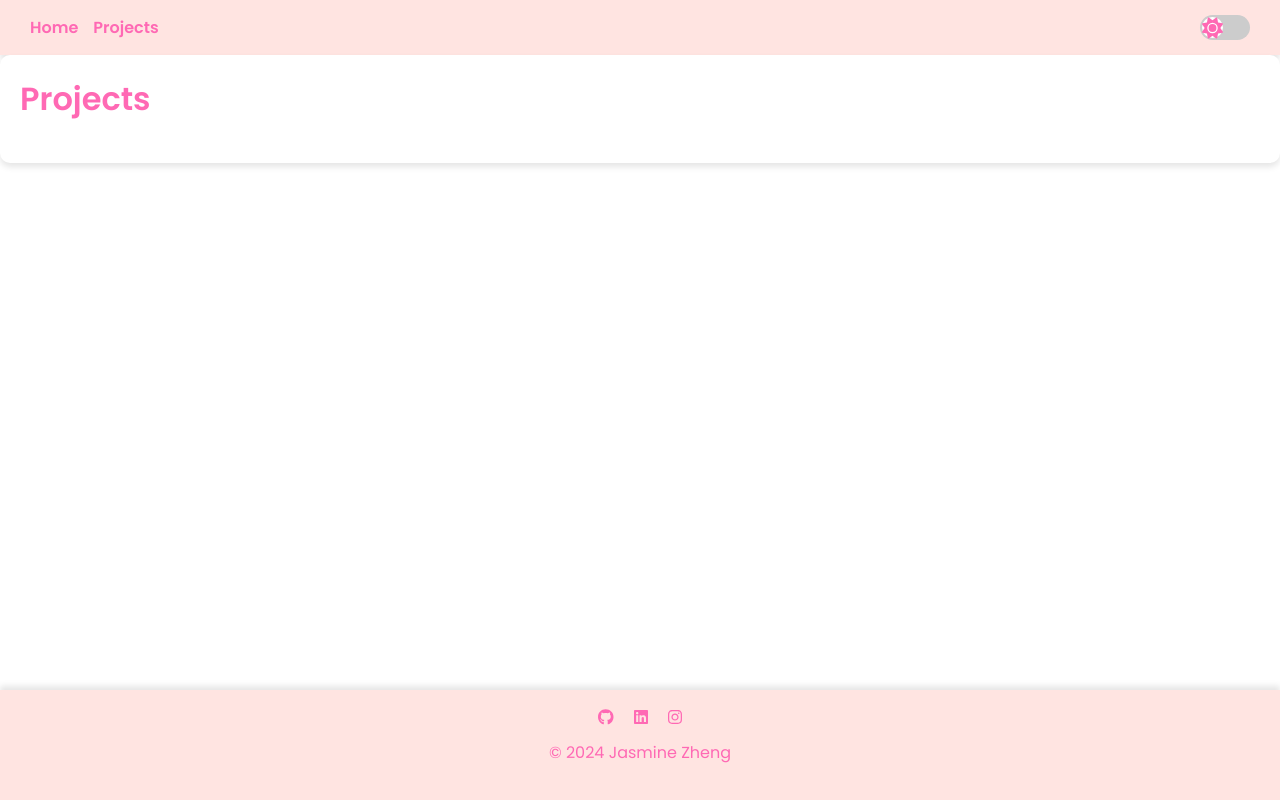
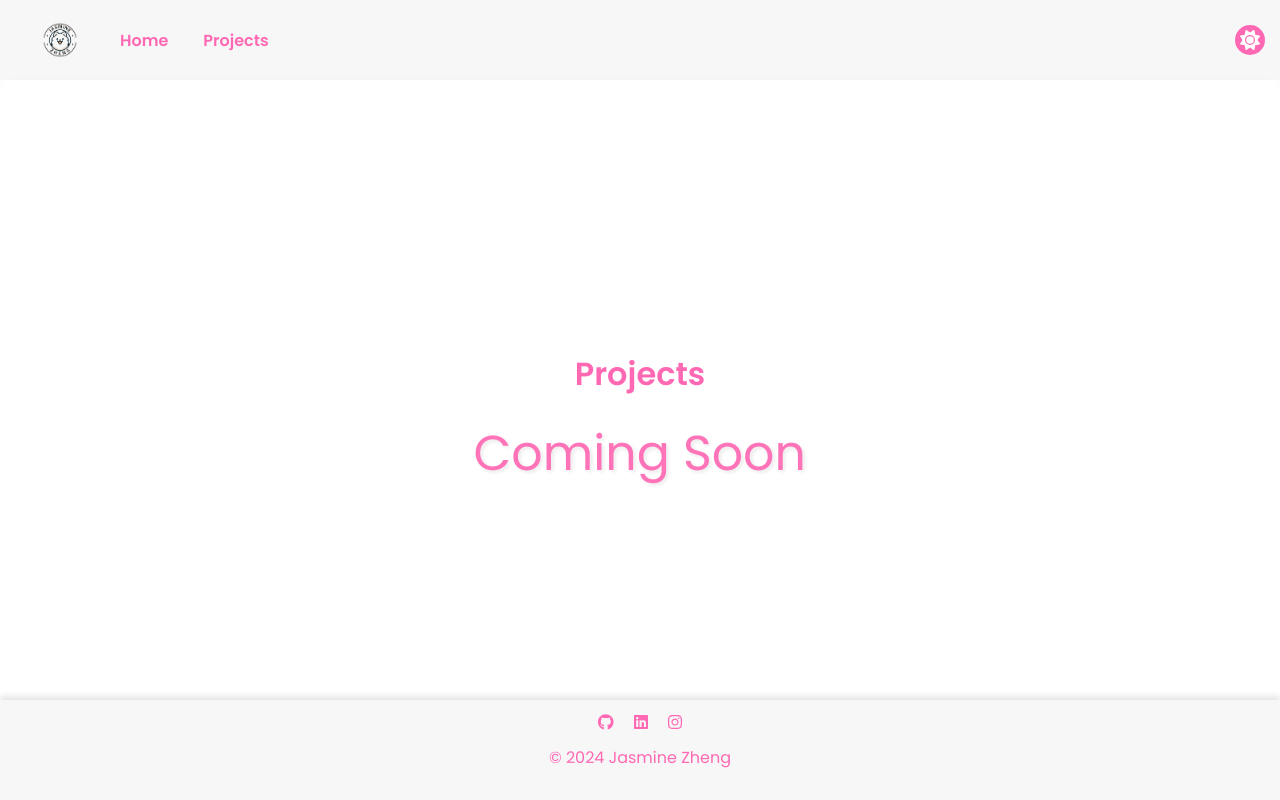
Before and after one commit to jzxr/jasminezheng, a React (Create React App) app in the folder portfolio/: page /projects in a window 1280 px wide. Built offline with nearby package versions, Linux system fonts and the light colour scheme.

Commit message:
edit project page

```diff
--- a/portfolio/public/index.html
+++ b/portfolio/public/index.html
@@ -3,7 +3,7 @@
   <head>
     <meta charset="UTF-8">
     <meta name="viewport" content="width=device-width, initial-scale=1.0">
-    <title>Portfolio</title>
+    <title>Jasmine's Portfolio</title>
     <link href="https://fonts.googleapis.com/css2?family=Poppins:wght@300;400;500;600&display=swap" rel="stylesheet">
   </head>
   <body>
--- a/portfolio/src/App.css
+++ b/portfolio/src/App.css
@@ -7,8 +7,9 @@ body, h1, h2, p, ul {
 
 body {
   font-family: 'Poppins', sans-serif;
-  background-color: #f7f7f7;
-  color: #333;
+  background-color: var(--background-color);
+  color: var(--text-color);
+  transition: background-color 0.3s, color 0.3s;
   display: flex;
   flex-direction: column;
   min-height: 100vh;
@@ -21,8 +22,9 @@ a {
 .light-mode {
   --background-color: #f7f7f7;
   --text-color: #333;
-  --header-background: #ffe4e1;
+  --header-background: #f7f7f7; /* Light background for header */
   --header-color: #ff69b4;
+  --footer-background: #f7f7f7; /* Light background for footer */
   --button-background: #ffb6c1;
   --button-hover-background: #ff69b4;
   --button-color: #fff;
@@ -31,36 +33,18 @@ a {
 .dark-mode {
   --background-color: #000;
   --text-color: #ff69b4;
-  --header-background: #000;
+  --header-background: #000; /* Dark background for header */
   --header-color: #ff69b4;
+  --footer-background: #000; /* Dark background for footer */
   --button-background: #ff69b4;
   --button-hover-background: #ffb6c1;
   --button-color: #000;
 }
 
-body {
-  background-color: var(--background-color);
-  color: var(--text-color);
-  transition: background-color 0.3s, color 0.3s;
-  display: flex;
-  flex-direction: column;
-  min-height: 100vh;
-}
-
-header {
-  display: flex;
-  justify-content: space-between;
-  align-items: center;
-  padding: 15px 30px;
-  background-color: var(--header-background);
-  color: var(--header-color);
-  box-shadow: 0 4px 6px rgba(0, 0, 0, 0.1);
-}
-
 header nav ul {
   list-style-type: none;
   display: flex;
-  gap: 15px;
+  gap: 10px; /* Reduced gap */
 }
 
 header nav ul li a {
@@ -71,26 +55,17 @@ header nav ul li a {
 header button {
   background-color: var(--button-background);
   border: none;
-  padding: 10px 20px;
+  padding: 10px 15px; /* Adjusted padding */
   color: var(--button-color);
   font-size: 1rem;
   cursor: pointer;
   transition: background-color 0.3s, transform 0.3s;
+  border-radius: 5px; /* Slightly rounded corners */
 }
 
 header button:hover {
   background-color: var(--button-hover-background);
   transform: scale(1.05);
-}
-
-footer {
-  position: fixed;
-  bottom: 0;
-  width: 100%;
-  background-color: var(--header-background);
-  color: var(--header-color);
-  text-align: center;
-  box-shadow: 0 -4px 6px rgba(0, 0, 0, 0.1);
 }
 
 .social-media {
--- a/portfolio/src/components/Header.tsx
+++ b/portfolio/src/components/Header.tsx
@@ -2,6 +2,9 @@ import React from 'react';
 import { Link } from 'react-router-dom';
 import { FontAwesomeIcon } from '@fortawesome/react-fontawesome';
 import { faSun, faMoon } from '@fortawesome/free-solid-svg-icons';
+
+import logoLight from '../images/jasmine-zheng-logo-light.png';
+import logoDark from '../images/jasmine-zheng-logo-dark.png';
 
 interface HeaderProps {
   toggleDarkMode: () => void;
@@ -10,29 +13,34 @@ interface HeaderProps {
 
 const Header: React.FC<HeaderProps> = ({ toggleDarkMode, darkMode }) => {
   const handleToggle = () => {
-    toggleDarkMode(); // Call toggleDarkMode when the switch is toggled
+    toggleDarkMode();
   };
 
   return (
-    <header>
-      <nav>
-        <ul>
-          <li><Link to="/">Home</Link></li>
-          <li><Link to="/projects">Projects</Link></li>
+    <header className="header">
+      <nav className="nav">
+        <ul className="nav-list">
+          <li className="nav-item">
+            <Link to="/">
+              <img src={darkMode ? logoDark : logoLight} alt="Logo" className="logo" />
+            </Link>
+          </li>
+          <li className="nav-item"><Link to="/home">Home</Link></li>
+          <li className="nav-item"><Link to="/projects">Projects</Link></li>
         </ul>
       </nav>
       <div className="toggle-switch">
         <input
           type="checkbox"
           id="toggle"
-          checked={darkMode} // Use darkMode prop to set the initial checked state
-          onChange={handleToggle} // Call handleToggle when the switch is toggled
+          checked={darkMode}
+          onChange={handleToggle}
         />
-        <label htmlFor="toggle">
+        <label htmlFor="toggle" className="toggle-label">
           {darkMode ? (
-            <FontAwesomeIcon icon={faMoon} className="moon-icon" />
+            <FontAwesomeIcon icon={faMoon} className="icon" />
           ) : (
-            <FontAwesomeIcon icon={faSun} className="sun-icon" />
+            <FontAwesomeIcon icon={faSun} className="icon" />
           )}
         </label>
       </div>
--- a/portfolio/src/components/Home.tsx
+++ b/portfolio/src/components/Home.tsx
@@ -4,8 +4,6 @@ import { Link } from 'react-router-dom';
 const Home: React.FC = () => {
   return (
     <div>
-      <h1>Welcome to My Portfolio</h1>
-      <Link to="/projects">Go to Projects</Link>
     </div>
   );
 };
--- a/portfolio/src/components/Projects.tsx
+++ b/portfolio/src/components/Projects.tsx
@@ -1,10 +1,13 @@
 import React from 'react';
+import '../styles/Projects.css';
 
 const Projects: React.FC = () => {
   return (
-    <section>
-      <h2>Projects</h2>
-      {/* Add your project details here */}
+    <section className="projects-section">
+      <h2 className="projects-title">Projects</h2>
+      <div className="coming-soon">
+        Coming Soon
+      </div>
     </section>
   );
 };
--- a/portfolio/src/styles/Footer.css
+++ b/portfolio/src/styles/Footer.css
@@ -5,7 +5,7 @@ footer {
     background-color: var(--header-background);
     color: var(--header-color);
     text-align: center;
-    padding: 15px 0;
+    padding: 10px 0;
     box-shadow: 0 -4px 6px rgba(0, 0, 0, 0.1);
   }
 
--- a/portfolio/src/styles/Header.css
+++ b/portfolio/src/styles/Header.css
@@ -1,59 +1,72 @@
-.toggle-switch {
-    position: relative;
-    display: inline-block;
-    width: 50px;
-    height: 25px;
+.header {
+  display: flex;
+  justify-content: space-between;
+  align-items: center;
+  padding: 5px 15px; /* Reduced padding */
+  box-shadow: 0 -4px 6px rgba(0, 0, 0, 0.1);
+  background-color: var(--header-background);
+  color: var(--header-color);
+  transition: background-color 0.3s, color 0.3s;
 }
 
-  .toggle-switch input[type="checkbox"] {
+.nav {
+  display: flex;
+  align-items: center;
+}
+
+.nav-list {
+  display: flex;
+  list-style: none;
+  padding: 0;
+  margin: 0;
+}
+
+.nav-item {
+  margin-left: 15px; /* Reduced margin */
+}
+
+.nav-item a {
+  text-decoration: none;
+  color: var(--header-color);
+  padding: 5px 5px; /* Reduced padding */
+  display: flex; /* Use flexbox for alignment */
+  align-items: center; /* Center vertically */
+  height: 60px; /* Match the height of the logo */
+  transition: background-color 0.3s;
+}
+
+
+.logo {
+  width: 50px; /* Adjusted size */
+  height: auto;
+}
+
+.toggle-switch {
+  display: flex;
+  align-items: center;
+}
+
+#toggle {
   display: none;
 }
 
-  .toggle-switch label {
-    position: absolute;
+.toggle-label {
   cursor: pointer;
-    top: 0;
-    left: 0;
-    right: 0;
-    bottom: 0;
-    background-color: #ccc;
-    border-radius: 25px;
+  display: flex;
+  align-items: center;
+  justify-content: center;
+  width: 30px; /* Adjusted size */
+  height: 30px; /* Adjusted size */
+  background-color: #ff69b4; /* Hot pink background */
+  border-radius: 50%; /* Circular toggle button */
   transition: background-color 0.3s;
 }
 
-  .toggle-switch label:before {
-    position: absolute;
-    content: "";
-    height: 21px;
-    width: 21px;
-    left: 2px;
-    bottom: 2px;
-    background-color: white;
-    border-radius: 50%;
-    transition: transform 0.3s;
+.icon {
+  font-size: 20px; /* Adjusted size */
+  color: white; /* White icons */
 }
 
-  .toggle-switch input[type="checkbox"]:checked + label {
-    background-color: #333;
+#toggle:checked + .toggle-label {
+  background-color: #ff69b4; /* Blue violet background when checked */
 }
-
-  .toggle-switch input[type="checkbox"]:checked + label:before {
-    transform: translateX(25px);
-  }
-
-  .sun-icon,
-  .moon-icon {
-    position: absolute;
-    top: 50%;
-    transform: translateY(-50%);
-    width: 21px;
-    height: 21px;
-  }
-
-  .sun-icon {
-    left: 2px;
-  }
-
-  .moon-icon {
-    right: 2px;
-  }
--- /dev/null
+++ b/portfolio/src/styles/Projects.css
@@ -0,0 +1,39 @@
+.projects-section {
+  display: flex;
+  flex-direction: column;
+  justify-content: center;
+  align-items: center;
+  height: 80vh;
+  background-color: #fff;
+  border-radius: 10px;
+  box-shadow: 0 4px 6px rgba(0, 0, 0, 0.1);
+}
+
+.projects-title {
+  font-size: 2rem;
+  color: #ff69b4; /* Hot pink */
+  margin-bottom: 20px;
+}
+
+.coming-soon {
+  font-size: 3rem;
+  color: #ff69b4; /* Hot pink */
+  animation: pulse 2s infinite;
+  text-shadow: 2px 2px 4px rgba(0, 0, 0, 0.1);
+}
+
+/* Keyframes for the pulse animation */
+@keyframes pulse {
+  0% {
+    transform: scale(1);
+    opacity: 1;
+  }
+  50% {
+    transform: scale(1.1);
+    opacity: 0.7;
+  }
+  100% {
+    transform: scale(1);
+    opacity: 1;
+  }
+}
```
Also changed, not shown: portfolio/src/images/jasmine-zheng-logo-dark.png (added), portfolio/src/images/jasmine-zheng-logo-light.png (added). Lines whose indentation alone changed are shown as unchanged.
